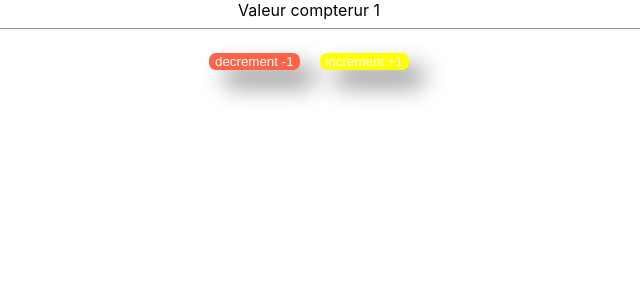
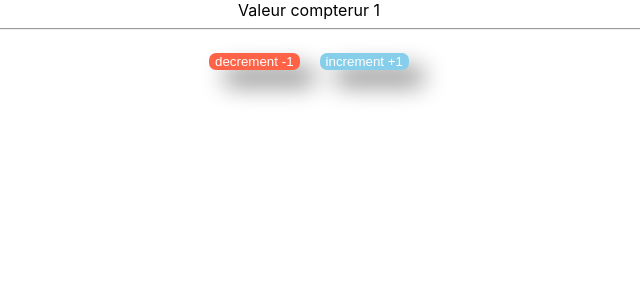
Before and after one commit to ManuFormation/FormationRect, a React (Create React App) app: page / in a window 1280 px wide. Shown: the top 300 px of the page, without its empty margins (331-971 px from the left). Built offline with nearby package versions, Linux system fonts and the light colour scheme.

Commit message:
changement couleur

```diff
--- a/src/App/App.tsx
+++ b/src/App/App.tsx
@@ -8,7 +8,7 @@ class App extends Component {
         Valeur compterur 1
         <hr/>
       <Button bgColor='tomato'> decrement -1</Button>
-      <Button bgColor='yellow'> increment +1</Button>
+      <Button bgColor='bluesky'> increment +1</Button>
     </div>
 
   }
```
